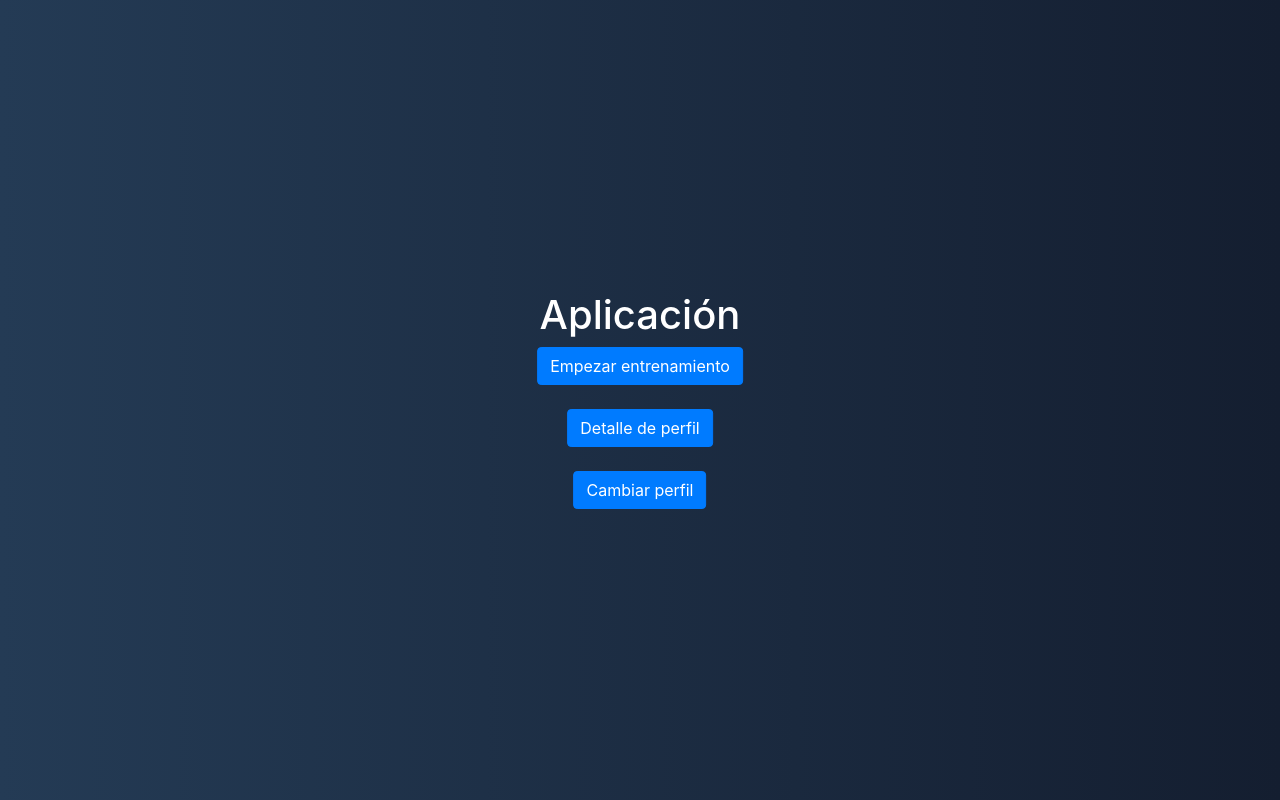
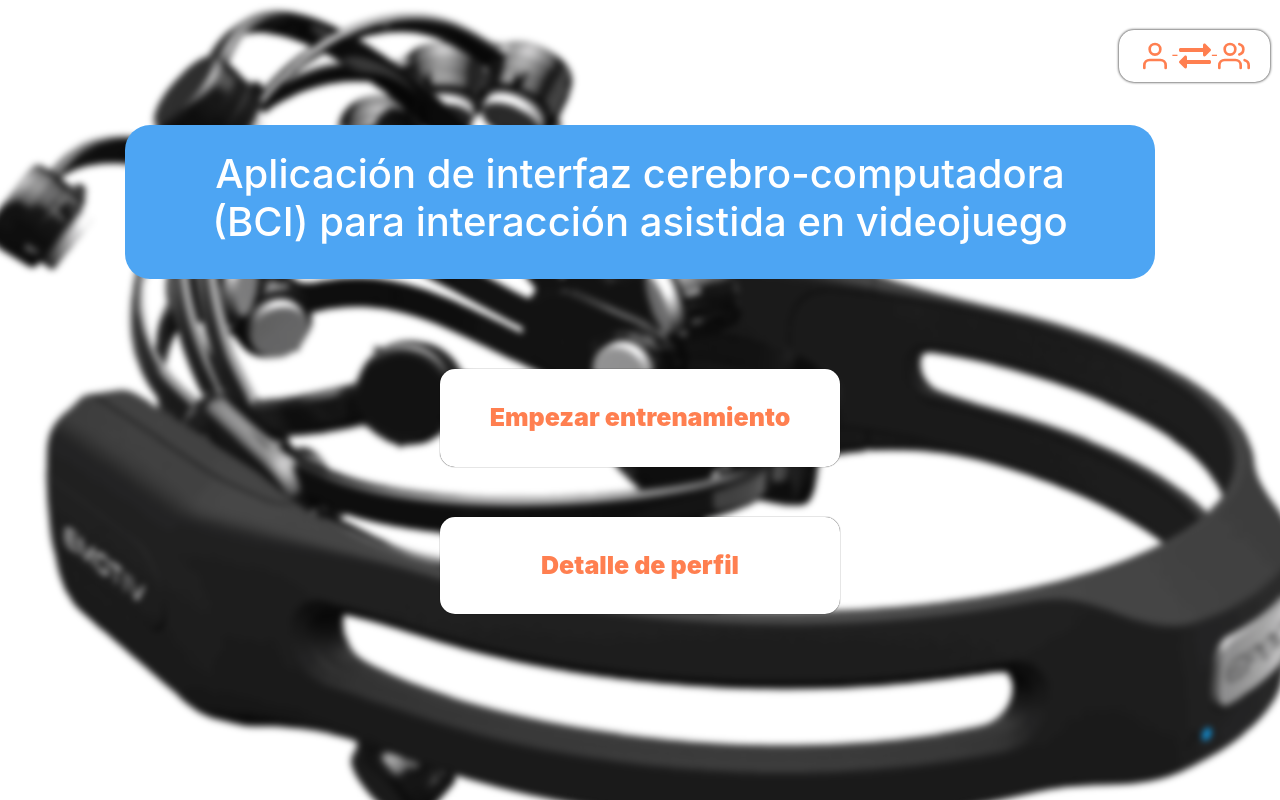
Before and after one commit to MVasquez95/React, a React (Create React App) app: page /home in a window 1280 px wide. Built offline with nearby package versions, Linux system fonts and the light colour scheme.

Commit message:
Main menu with comments

```diff
--- a/src/App.js
+++ b/src/App.js
@@ -5,11 +5,13 @@ import Training from './components/Training';
 import Detail from './components/Detail';
 import Home from './components/Home';
 import Login from './components/Login';
+import BackgroundImage from './BackGroundImage';
 
 function App() {
   return (
     <Router>
       <div className="App">
+        <BackgroundImage />
         <Switch>
           <Route path="/" exact component={Login} />
           <Route path="/train" exact component={Training} />
--- a/src/BackGroundImage.js
+++ b/src/BackGroundImage.js
@@ -13,17 +13,15 @@ class BackGroundImage extends Component {
         top: "0",
         left: "0",
         //
-        filter: "blur(2px)",
+        filter: "blur(3px)",
         zIndex: "-1"
       }}>
         <img src={epoc} alt="Fuente: emotiv.com" style={{
           position: "absolute",
           top: "30%",
-          left: "30%",
+          left: "50%",
           //
-          bottom: "25%",
-          right: "25%",
-          transform: "scale(2.3)"
+          transform: "translateX(-50%) scale(2.3)"
         }}/>
       </div>
     );
--- /dev/null
+++ b/src/components/Home.css
@@ -0,0 +1,74 @@
+.home {
+  padding: 125px;
+  text-align: center;
+  position: fixed;
+
+  display: flex;
+  flex-direction: column;
+  flex-wrap: wrap;
+  justify-content: center;
+  align-items: center;
+}
+
+.home .title-container {
+  border-radius: 25px;
+  background-color: #4DA5F3;
+  padding: 25px 50px;
+  margin-bottom: 40px;
+}
+
+.home h1 {
+  /* text-shadow: -1px 0 black, 0 1px black, 1px 0 black, 0 -1px black; */
+  /* text-shadow: 0px 0px 4px black; */
+}
+
+.options-mega {
+  /* background-color: #3F87C7;
+  border-radius: 25px; */
+  /* margin: 20px;
+  padding: 20px */
+  /* height: 400px;
+  padding: 40px; */
+}
+
+.options {
+  background-color: #3F87C7;
+  border-radius: 25px;
+  margin: 50px;
+  /* padding: 20px */
+  /* height: 400px;
+  padding: 40px; */
+}
+
+.change-user {
+  position: fixed;
+  top: 30px;
+  right: 10px;
+  background-color: white;
+  border-radius: 15px;
+  box-shadow: 0px 0px 3px black;
+  padding: 10px 20px;
+  color: coral;
+}
+
+.change-user:hover {
+  box-shadow: 0px 0px 8px black;
+  cursor: pointer;
+}
+
+a .button-on-home {
+  font-size: 25px;
+  color: coral;
+  font-weight: 900;
+  width: 400px;
+  background-color: white;
+  border-radius: 15px;
+  box-shadow: 0px 0px 1px black;
+  padding: 30px 20px;
+  /* margin: 30px */
+}
+
+.button-on-home:hover {
+  box-shadow: 0px 0px 8px black;
+  cursor: pointer;
+}
--- a/src/components/Home.js
+++ b/src/components/Home.js
@@ -1,35 +1,68 @@
-import React, {Component} from 'react';
+import React, { Component } from 'react';
 import '../App.css';
-import {Link} from 'react-router-dom';
+import { Link } from 'react-router-dom';
+import './Home.css'
+
+import { FaExchangeAlt } from "react-icons/fa";
+import { FiUser, FiUsers } from "react-icons/fi";
+
 
 class Home extends Component {
   render() {
     return (
-            <div className = "container">
-                <div className = "center">
-                <h1>Aplicación</h1>
-                <Link to="/train">
-                <button className = "btn btn-primary">
+      <div className="home">
+        <Link to="/" style={{ textDecoration: 'none', color: 'black' }}>
+          <div className="change-user">
+            <FiUser size="2em" color="coral" />-<FaExchangeAlt size="2em" color="coral" />-<FiUsers size="2em" color="coral" />
+          </div>
+        </Link>
+        <div className="title-container">
+          <h1>Aplicación de interfaz cerebro-computadora (BCI) para interacción asistida en videojuego</h1>
+        </div>
+        <div className="options-mega">
+          <div className="options">
+            <Link to="/train" style={{ textDecoration: 'none', color: 'black' }}>
+              <div className="button-on-home">
                 Empezar entrenamiento
-                </button>
+          </div>
             </Link>
-                <br></br>
-                <br></br>
-                <Link to="/detail">
-                <button className = "btn btn-primary">
+          </div>
+          <div className="options">
+            <Link to="/detail" style={{ textDecoration: 'none', color: 'black' }}>
+              <div className="button-on-home">
                 Detalle de perfil
-                </button>
-                </Link>
-                <br></br>
-                <br></br>
-                <Link to="/">
-                <button className = "btn btn-primary">
-                    Cambiar perfil
-                </button>
+          </div>
             </Link>
           </div>
         </div>
+      </div>
     )
+    // return (
+    //   <div className="container">
+    //     <div className="center">
+    //       <h1>Aplicación de interfaz cerebro-computadora (BCI) para interacción asistida en videojuego</h1>
+    //       <Link to="/train">
+    //         <button className="btn btn-primary">
+    //           Empezar entrenamiento
+    //             </button>
+    //       </Link>
+    //       <br></br>
+    //       <br></br>
+    //       <Link to="/detail">
+    //         <button className="btn btn-primary">
+    //           Detalle de perfil
+    //             </button>
+    //       </Link>
+    //       <br></br>
+    //       <br></br>
+    //       <Link to="/">
+    //         <button className="btn btn-primary">
+    //           Cambiar perfil
+    //             </button>
+    //       </Link>
+    //     </div>
+    //   </div>
+    // )
   }
 }
 
--- a/src/components/Login.js
+++ b/src/components/Login.js
@@ -7,7 +7,6 @@ import { users } from '../users.json';
 
 import Modal from 'react-modal';
 import ProfilePicker from '../profile/ProfilePicker';
-import BackgroundImage from '../BackGroundImage';
 
 Modal.setAppElement()
 
@@ -21,6 +20,9 @@ class Login extends Component {
     this.handleAddUser = this.handleAddUser.bind(this);
     this.openModal = this.openModal.bind(this);
     this.closeModal = this.closeModal.bind(this);
+
+    let lastUser = localStorage.getItem("bciuser");
+    console.log("Last user saved: ", JSON.parse(lastUser))
   }
 
   handleAddUser(user) {
@@ -49,9 +51,9 @@ class Login extends Component {
 
 
   render() {
-     return (
+    return (
       <div className="App">
-        <BackgroundImage />
+        <div style={{ width: "1px", height: "1px" }}></div>
         <ProfilePicker />
       </div>
     );
--- a/src/components/Training.js
+++ b/src/components/Training.js
@@ -1,8 +1,14 @@
-import React, {Component} from 'react';
+import React, { Component } from 'react';
 import '../App.css';
 import Unity, { UnityContent } from "react-unity-webgl";
+import { Redirect } from 'react-router-dom';
 
 class Training extends Component {
+
+  state = {
+    isLeaving: false,
+  }
+
   constructor(props) {
     super(props);
 
@@ -11,9 +17,32 @@ class Training extends Component {
       "/Build/UnityLoader.js"
     );
   }
+
+  escFunction = (event) => {
+    if (event.keyCode === 27) {
+      this.setState({ isLeaving: true })
+    }
+  }
+  componentDidMount() {
+    document.addEventListener("keydown", this.escFunction, false);
+  }
+  componentWillUnmount() {
+    document.removeEventListener("keydown", this.escFunction, false);
+  }
+
   render() {
+    if (this.state.isLeaving) {
+      return <Redirect to='/home' />
+    }
     return (
-            <div>
+      <div style={{
+        position: "fixed",
+        width: "100%",
+        height: "100%",
+        // left: "50%",
+        //
+        // transform: "translateY(-50%)"
+      }}>
         <Unity unityContent={this.unityContent} />;
             </div>
     )
--- a/src/profile/NewProfileCard.js
+++ b/src/profile/NewProfileCard.js
@@ -20,7 +20,9 @@ class NewProfileCard extends Component {
     })
   }
 
-  // this.props.returnToList()
+  addUser = () => {
+    this.props.pickerRefresh()
+  }
 
   render() {
     return (
--- a/src/profile/ProfileCard.js
+++ b/src/profile/ProfileCard.js
@@ -14,7 +14,9 @@ class ProfileCard extends Component {
 
   componentDidMount = () => {
     let { user } = this.props;
+
     if (!user) return;
+
     this.setState({
       userid: user.userid,
       protocol: user.protocol,
@@ -23,15 +25,18 @@ class ProfileCard extends Component {
   }
 
   loginUser = () =>  {
-    console.log("lets log this mothafacka")
-    console.log(this.state.userid)
-    console.log(this.state.protocol)
+    console.log("Saving user to localStorage")
+    let user = {
+      userid: this.state.userid,
+      protocol: this.state.protocol,
+    }
+    localStorage.setItem("bciuser", JSON.stringify(user));
   }
 
   deleteUser = (e) => {
     e.preventDefault();
     e.stopPropagation();
-    console.log("lets delete this mothafacka")
+    console.log("Delete user not implemented!")
   }
 
   render() {
--- a/src/profile/ProfilePicker.css
+++ b/src/profile/ProfilePicker.css
@@ -4,6 +4,7 @@
   width: 800px;
   border-radius: 25px;
   background-color:#4DA5F3;
+  /* background-color: #546e7a; */
   margin-left: -400px;
 
   /* Positioning */
@@ -23,6 +24,7 @@
   padding: 20px 5px;
   border-radius: 25px;
   background-color:#3F87C7;
+  /* background-color:#819ca9; */
   margin-left: -375px;
   box-sizing: border-box;
 
--- a/src/profile/ProfilePicker.js
+++ b/src/profile/ProfilePicker.js
@@ -11,12 +11,19 @@ import ProfileCard from './ProfileCard';
 
 class Picker extends Component {
   state = {
-    mode: "list"
+    mode: "list",
+    users: []
   }
 
   componentDidMount = () => {
-    //   call API
-    //   state.profiles
+    fetch("http://localhost:4000/users")
+      .then(response => response.json())
+      .then(users => {
+        this.setState({ users })
+      })
+      .catch(err =>{
+        console.log(err)
+      })
     const ob = document.querySelector(".outer-border")
     ob.onwheel = this.handleScroll
   }
@@ -28,27 +35,13 @@ class Picker extends Component {
   }
 
   render() {
-    let users = [
-      { userid: 'charls', protocol: 'Graz', state: '123' },
-      { userid: 'charls', protocol: 'Graz', state: '123' },
-      { userid: 'charls', protocol: 'Graz', state: '123' },
-      { userid: 'charls', protocol: 'Graz', state: '123' },
-      { userid: 'charls', protocol: 'Graz', state: '123' },
-      { userid: 'charls', protocol: 'Graz', state: '123' },
-      { userid: 'charls', protocol: 'Graz', state: '123' },
-      { userid: 'charls', protocol: 'Graz', state: '123' },
-      { userid: 'charls', protocol: 'Graz', state: '123' },
-      { userid: 'charls', protocol: 'Graz', state: '123' },
-      { userid: 'charls', protocol: 'Graz', state: '123' },
-    ]
-
-    let profiles = users.map((u,i) => <ProfileCard key={i} user={u} />)
+    let profiles = this.state.users.map((u, i) => <ProfileCard key={i} user={u} />)
 
     let list = (
       <div className="outer-border">
         <h1>Selecciona tu perfil</h1>
         <div className="add-button" onClick={() => this.setState({ mode: "add" })}>
-          < MdAddCircleOutline size="3em" color="orange" />
+          < MdAddCircleOutline size="3em" color="coral" />
         </div>
         <div className="inner-border">
           {profiles}
@@ -60,7 +53,7 @@ class Picker extends Component {
       <div className="outer-border">
         <h1>Elige un nombre de usuario</h1>
         <div className="add-button" onClick={() => this.setState({ mode: "list" })}>
-          < GiCancel size="3em" color="orange" />
+          < GiCancel size="3em" color="coral" />
         </div>
         <div className="inner-border">
           <NewProfileCard />
```
Lines whose indentation alone changed are shown as unchanged.
